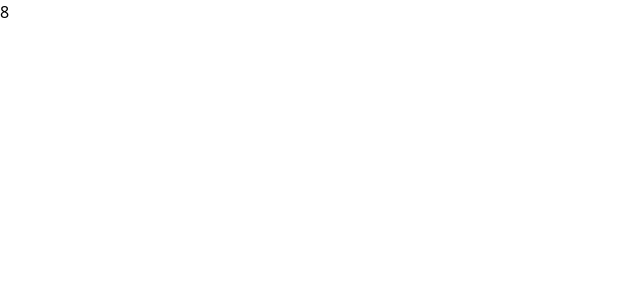
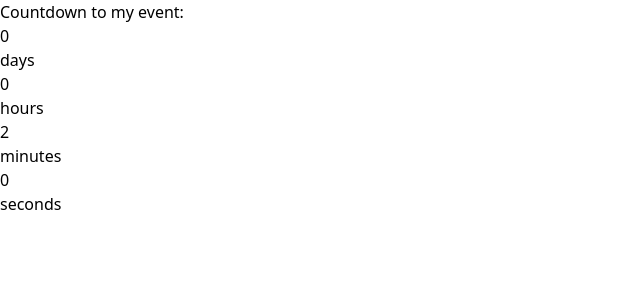
Before and after one commit to mykyta-lu/countdown-comp, a React (Vite) app: page / in a window 1280 px wide. Shown: the top 300 px of the page, without its empty margins (0-640 px from the left). Built offline with nearby package versions, Linux system fonts and the light colour scheme.

Commit message:
logic updated, also added basic html markup

```diff
--- a/src/App.jsx
+++ b/src/App.jsx
@@ -1,18 +1,9 @@
-import * as React from "react";
-import { useEffect, useState } from "react";
+import { Countdown } from "./countdown";
 
 const App = () => {
-
-  const [time, setTime] = useState(15);
-
-  useEffect(() => {
-    const timerId = setInterval(() => setTime(t => t - 1), 1000);
-    return () => {
-      clearInterval(timerId);
-    };
-  }, []);
-
-  return <div> {time} </div>;
-};
+  return (
+    <Countdown seconds = {5} minutes = {2} />
+  )
+}
 
 export default App;
--- a/src/countdown.jsx
+++ b/src/countdown.jsx
@@ -1,19 +1,37 @@
 import { useEffect, useState } from "react";
 
-export const Countdown = ( {timerData} ) => {
+export const Countdown = ( {days = 0, hours = 0, minutes = 0, seconds = 0, event = "my event"} ) => {
 
-    //const timerLength = timerData;
-    //const timerLength = (timerData.days * 86400) + (timerData.hours * 3600) + (timerData.minutes * 60) + timerData.seconds;
-    const [time, setTime] = useState(timerData);
+    const timerLength = (days * 86400) + (hours * 3600) + (minutes * 60) + seconds;
+
+    const [time, setTime] = useState(timerLength);
 
     useEffect(() => {
         const i = setInterval(() => {
-            setTime(t => t - 1)
+            setTime(t => Math.max(0, t - 1))
         }, 1000);
         return () => clearInterval(i);
     }, [])
 
     return (
-        <div>{time}</div>
+        <div>
+            <div>Countdown to {event}:</div>
+            <div>
+                <div>{Number.parseInt(time / 86400)}</div>
+                <span>days</span>
+            </div>
+            <div>
+                <div>{Number.parseInt(time / 3600)}</div>
+                <span>hours</span>
+            </div>
+            <div>
+                <div>{Number.parseInt(time / 60)}</div>
+                <span>minutes</span>
+            </div>
+            <div>
+                <div>{((time % 86400) % 3600) % 60}</div>
+                <span>seconds</span>
+            </div>
+        </div>
     )
 }
```
